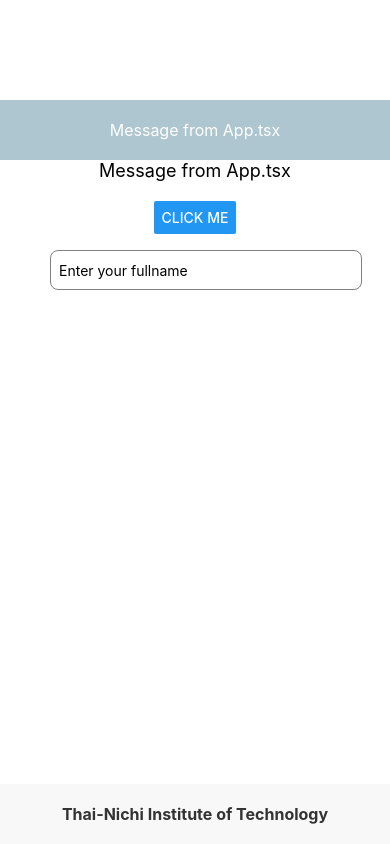
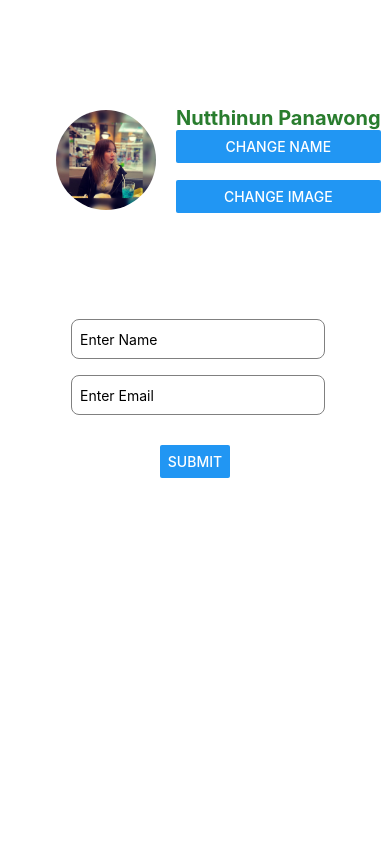
Before and after one commit to Nutthinun-526/ReactNativeTNI_2213111392, a React Native app: screen / in a window 390 px wide. Built offline with nearby package versions, Linux system fonts and the light colour scheme.

Commit message:
Practice3[3-08-2024]

```diff
--- a/App.tsx
+++ b/App.tsx
@@ -1,12 +1,13 @@
 import React, { useEffect, useState } from "react";
 import { View, StyleSheet, TextInput, Alert } from "react-native";
-import AppHeader from "./components/AppHeader";
 import Content from "./components/Content";
-import AppFooter from "./components/AppFooter";
-import { stylesPractice } from "./styles/styles";
+import { stylesLogin, stylesPractice } from "./styles/styles";
+import ProfileScreen from "./components/ProfileScreen";
+import Login from "./components/Login";
 
 function App(): React.JSX.Element {
   const [fullname, setFullname] = useState("");
+  const [email, setEmail] = useState("");
   const [message, setMessage] = useState("Message from App.tsx");
   const [footMessage, setFootMessage] = useState(
     "Thai-Nichi Institute of Technology"
@@ -16,26 +17,17 @@ function App(): React.JSX.Element {
     console.log("Component has mounted");
   }, []);
 
-
-    const handleButtonClick = () =>{
-    Alert.alert("Hello",`Input your fullname : ${fullname}`);
-    }
-
-
-
+  const handleButtonClick = () => {
+    Alert.alert("Hello", `Input your fullname : ${fullname}`);
+  };
 
   return (
-    <View style={styles.container}>
-      <AppHeader fullname={fullname} message={message} />
-      <Content message={message} onButtonClick = {handleButtonClick} />
-      <AppFooter footerMessage={footMessage} />
-      <TextInput
-        style={stylesPractice.input}
-        placeholder="Enter your fullname"
-        value={fullname}
-        onChangeText={setFullname}
-      />
-    </View>
+
+      <View style={stylesPractice.container}>
+        <ProfileScreen />
+        <Login/>
+      </View>
+
   );
 }
 
@@ -44,7 +36,6 @@ const styles = StyleSheet.create({
     flex: 1,
     //justifyContent: "space-between",
   },
-}
-);
+});
 
 export default App;
--- /dev/null
+++ b/components/Login.tsx
@@ -0,0 +1,36 @@
+import { View, Text, Button, TextInput, TouchableOpacity } from "react-native";
+import React from "react";
+import { stylesLogin } from "../styles/styles";
+import { stylesPractice } from "../styles/styles";
+import { useState, useEffect } from "react";
+import { styles } from "../styles/styles";
+
+function Login(): React.JSX.Element {
+  const [fullname, setFullname] = useState("");
+  const [email, setEmail] = useState("");
+
+  return (
+    <View style={stylesLogin.container}>
+      <View>
+        <TextInput
+          style={stylesPractice.input}
+          placeholder="Enter Name"
+          value={fullname}
+          onChangeText={setFullname}
+        />
+        <TextInput
+          style={stylesPractice.input}
+          placeholder="Enter Email"
+          value={email}
+          onChangeText={setEmail}
+        />
+        <TouchableOpacity style={stylesLogin.buttonSubmit}>
+          <Button title="SUBMIT"/>
+        </TouchableOpacity>
+
+      </View>
+    </View>
+  );
+}
+
+export default Login;
--- a/components/ProfileScreen.tsx
+++ b/components/ProfileScreen.tsx
@@ -1,6 +1,8 @@
 import {StyleSheet,Text,View,Image, Button } from 'react-native'
 import React, { useState } from 'react'
 import {styles} from "../styles/styles";
+import Login from './Login';
+
 
 const ProfileScreen = () : React.JSX.Element => {
     const Profile = require("../assets/Profile.png");
--- a/styles/styles.ts
+++ b/styles/styles.ts
@@ -25,7 +25,7 @@ const styles = StyleSheet.create({
   profileName: {
     fontSize: 20,
     fontWeight: "bold",
-    color: "#00008b",
+    color: "#297d2e",
   },
 });
 
@@ -86,8 +86,63 @@ const stylesPractice = StyleSheet.create({
     paddingHorizontal: 8,
     width: "80%",
     borderRadius: 8,
-    marginLeft:50
+    marginLeft:35,
   },
 });
 
-export { styles, stylesPractice };
+const stylesProfile = StyleSheet.create({
+  container: {
+    alignItems: "center",
+    padding: 20,
+    borderColor: "#f5f5f5", //ตั้งค่าสีพื้นหลังเป็นสีเทาอ่อน
+  },
+  profileImage: {
+    borderRadius: 50,
+    width: 100,
+    height: 100,
+    marginRight: 20,
+  },
+  profileContainer: {
+    flexDirection: "row",
+    alignItems: "center",
+    width: "100%",
+    padding: 20,
+    borderRadius: 10,
+    backgroundColor: "white",
+    elevation: 5,
+    marginTop: 50,
+  },
+  profileName: {
+    fontSize: 20,
+    fontWeight: "bold",
+    color: "#00008b",
+  },
+});
+
+const stylesLogin = StyleSheet.create({
+  container: {
+    justifyContent: "center",
+    padding: 20,
+    marginTop: 30,
+    backgroundColor: '#ffffff', // ตั้งค่าสีพื้นหลังเป็นสีขาว
+    borderRadius: 10, // เพิ่มความมนให้กับขอบคอนเทนเนอร์
+    elevation: 3, // เพิ่มเงาให้กับคอนเทนเนอร์ (เฉพาะ Android)
+    width: '100%', // ตั้งความกว้างของ container ให้เต็มหน้าจอ
+    },
+    input: {
+    height: 45, // เพิ่มความสูงของ TextInput
+    borderColor: "gray", // เปลี่ยนสีขอบเป็นสีเทาอ่อน
+    borderWidth: 1,
+    borderRadius: 8, // เพิ่มความมนให้กับขอบ TextInput
+    marginBottom: 15, // เพิ่มระยะห่างด้านล่างระหว่าง TextInput
+    paddingHorizontal: 15, // เพิ่มระยะห่างภายใน TextInput
+    backgroundColor: "#f9f9f9", // ตั้งค่าสีพื้นหลังของ TextInput
+    },
+    buttonSubmit: {
+      marginTop: 20,
+      padding: 10, // ขนาดของปุ่ม
+      alignItems: 'center', // จัดข้อความให้อยู่ตรงกลาง
+    }
+});
+
+export { styles, stylesPractice, stylesProfile, stylesLogin };
```
Also changed, not shown: App3.tsx (added, +50 -0 lines).
